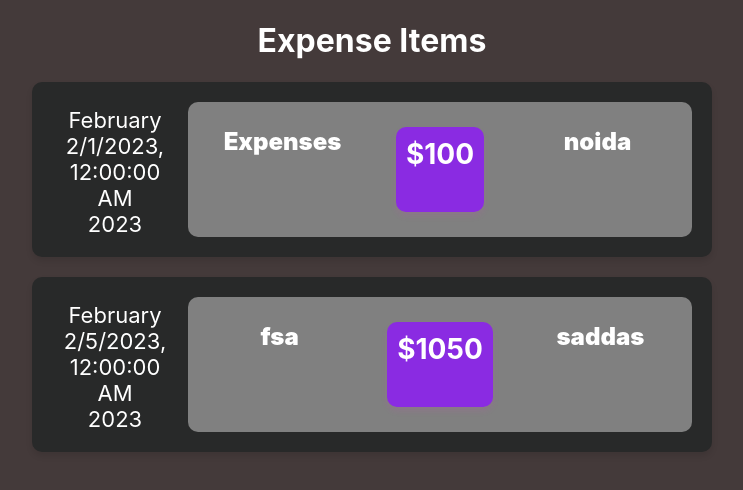
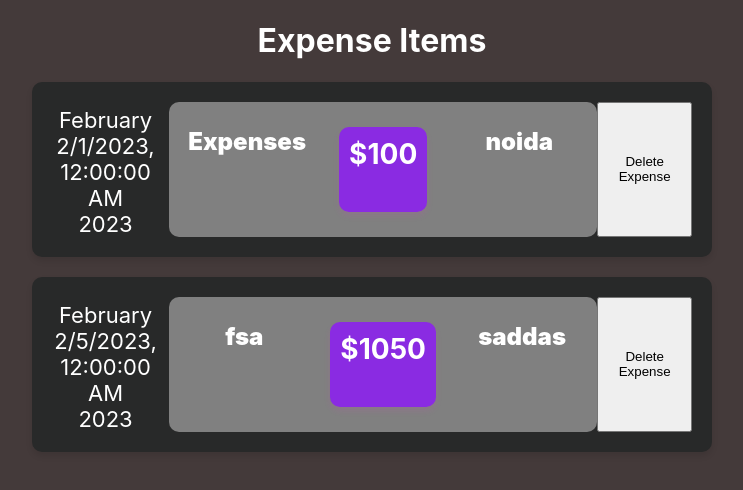
Before and after one commit to vikas9620/react-expense-tracker, a React (Create React App) app: page / in a window 1280 px wide. Shown: the top 490 px of the page, without its empty margins (268-1011 px from the left). Built offline with nearby package versions, Linux system fonts and the light colour scheme.

Commit message:
first commit

```diff
--- a/src/components/Expenses/ExpenseItem.js
+++ b/src/components/Expenses/ExpenseItem.js
@@ -6,13 +6,14 @@ import ExpenseDetails from './ExpenseDetails';
 
 const ExpenseItem=(props)=>{
 
+
     return(
 
     <Card className='expense-item'>
 
     <ExpenseDate Date={props.Date} />
     <ExpenseDetails amount={props.amount}  LocationOfExpenditure={props.LocationOfExpenditure}   title={props.title} />
-
+    <button>Delete Expense</button>
     </Card>
 
     )
```
